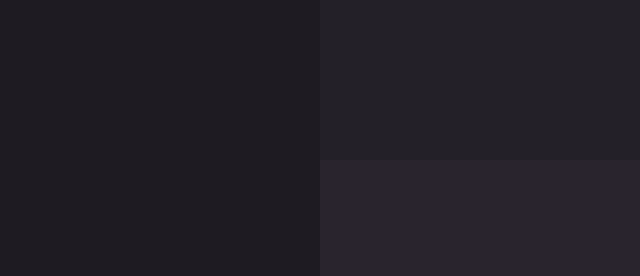
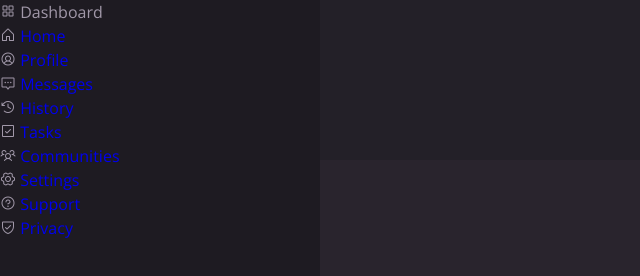
Before and after one commit to jsklcodes/admin-dashboard, a plain HTML site: page index.html in a window 1280 px wide. Shown: the whole page, without its empty margins (0-640 px from the left). Drawn offline with nearby package versions, Linux system fonts and the light colour scheme.

Commit message:
Add sidebar markup

```diff
--- a/index.html
+++ b/index.html
@@ -24,7 +24,52 @@
 <body>
 
   <div class="wrapper">
-    <aside class="sidebar"></aside>
+    <aside class="sidebar">
+      <div class="sidebar__header">
+        <i class="ph ph-squares-four"></i>
+        <span>Dashboard</span>
+      </div>
+
+      <ul class="navigation">
+        <li class="navigation__item">
+          <i class="ph ph-house"></i>
+          <a href="#">Home</a>
+        </li>
+        <li class="navigation__item">
+          <i class="ph ph-user-circle"></i>
+          <a href="#">Profile</a>
+        </li>
+        <li class="navigation__item">
+          <i class="ph ph-chat-centered-dots"></i>
+          <a href="#">Messages</a>
+        </li>
+        <li class="navigation__item">
+          <i class="ph ph-clock-counter-clockwise"></i>
+          <a href="#">History</a>
+        </li>
+        <li class="navigation__item">
+          <i class="ph ph-check-square"></i>
+          <a href="#">Tasks</a>
+        </li>
+        <li class="navigation__item">
+          <i class="ph ph-users-three"></i>
+          <a href="#">Communities</a>
+        </li>
+
+        <li class="navigation__item">
+          <i class="ph ph-gear-six"></i>
+          <a href="#">Settings</a>
+        </li>
+        <li class="navigation__item">
+          <i class="ph ph-question"></i>
+          <a href="#">Support</a>
+        </li>
+        <li class="navigation__item">
+          <i class="ph ph-shield-check"></i>
+          <a href="#">Privacy</a>
+        </li>
+      </ul>
+    </aside>
     <header class="header"></header>
     <main class="main-content"></main>
   </div>
```
